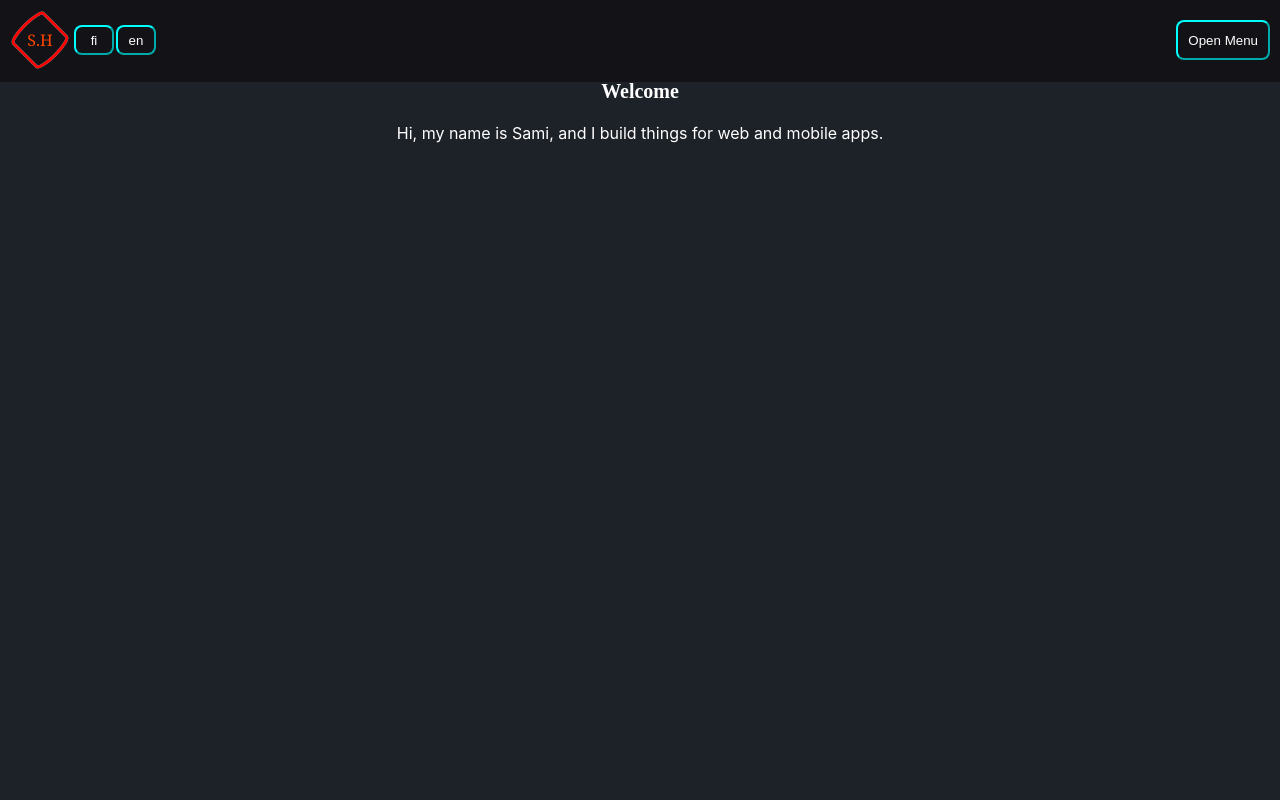
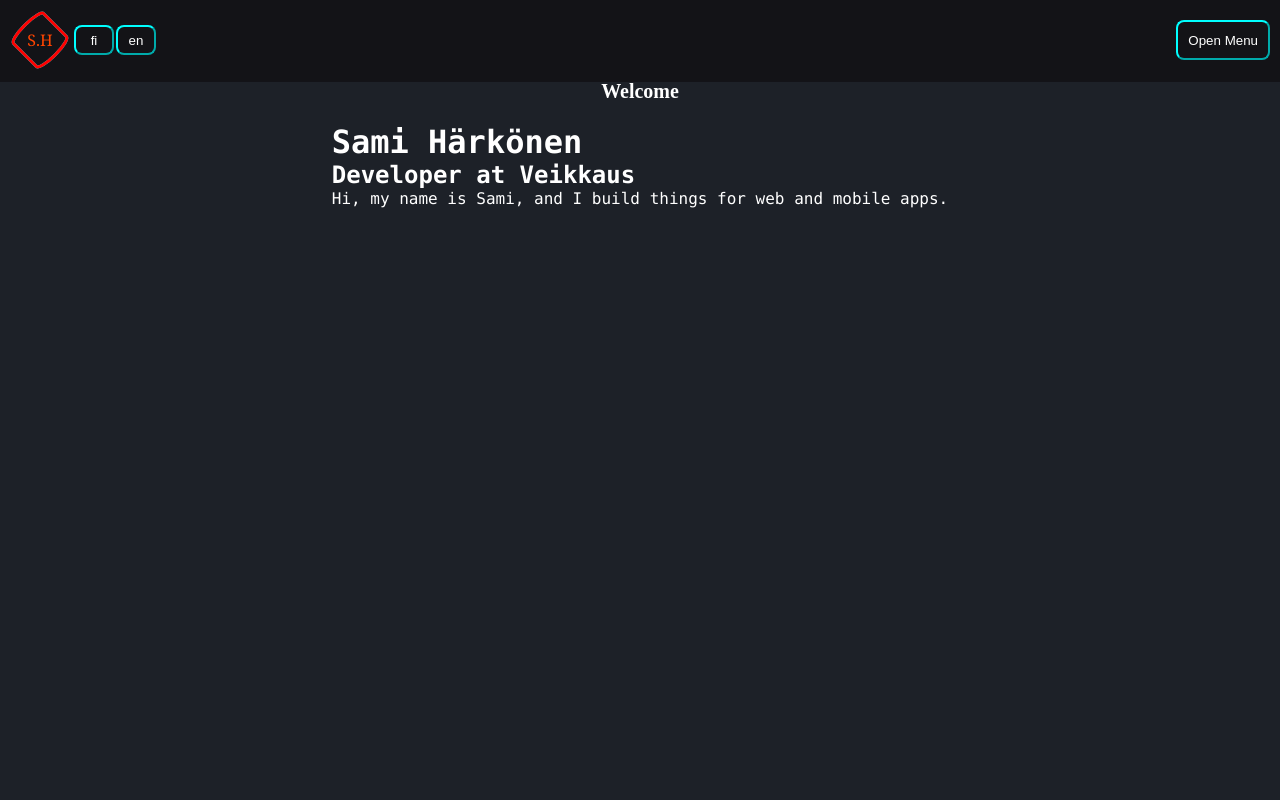
Before and after one commit to SamkHarks/My-page, a React (Create React App) app: page / in a window 1280 px wide. Shown: the top 800 px of the page. Built offline with nearby package versions, Linux system fonts and the light colour scheme.

Commit message:
update welcome

```diff
--- a/src/components/Welcome.tsx
+++ b/src/components/Welcome.tsx
@@ -4,9 +4,15 @@ import React from 'react';
 export const Welcome = () => {
     return (
         <div style={{
-            color: 'white'
+            color: 'white',
+            display: 'flex',
+            flexDirection: 'column'
         }}>
-            <p>Hi, my name is Sami, and I build things for web and mobile apps.</p>
+            <code>
+                <h1>Sami Härkönen</h1>
+                <h2>Developer at Veikkaus</h2>
+                <p>Hi, my name is Sami, and I build things for web and mobile apps.</p>
+            </code>
         </div>
     );
 };
```
